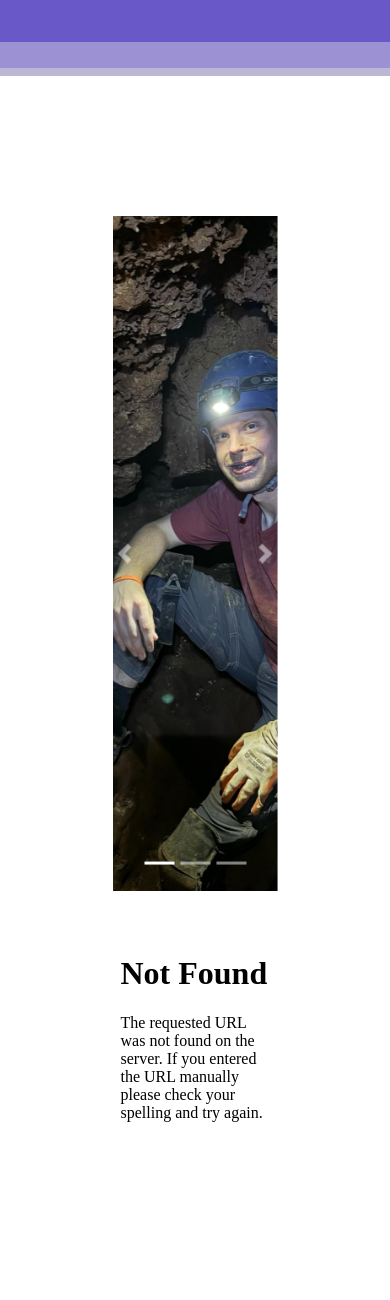
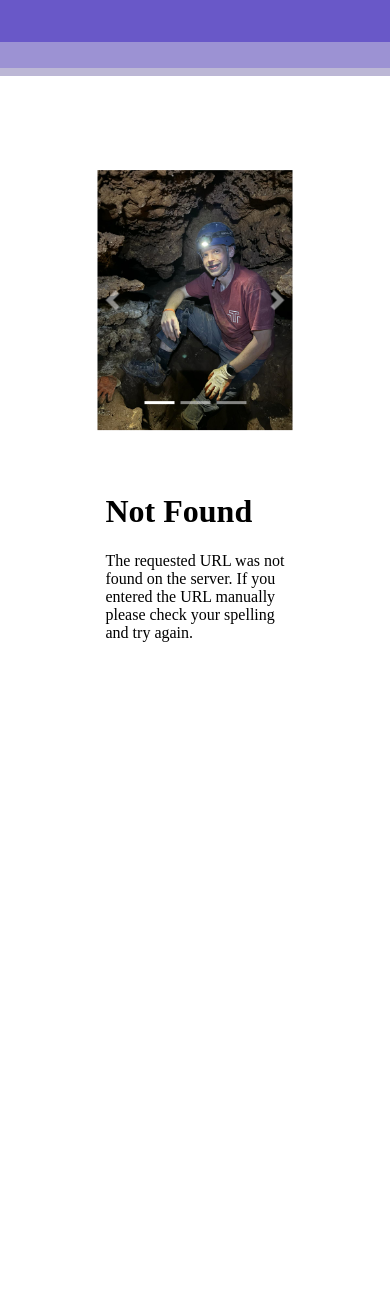
Before and after one commit to Delpen9/Ian-Dover-Personal-Website, a Flask app: page / in a window 390 px wide. Shown: the part 143-1443 px from the top of the page. Run offline with Flask 3, Linux system fonts and the light colour scheme; some libraries are stand-ins or nearby versions.

Commit message:
making it look good in mobile

```diff
--- a/myportfolio/static/css/bio.css
+++ b/myportfolio/static/css/bio.css
@@ -1,3 +1,11 @@
+.container-fluid {
+    width: 100%;
+    padding-right: 0;
+    padding-left: 0;
+    margin-right: auto;
+    margin-left: auto;
+}
+
 .carousel-item img {
     height: 80vh;
     object-fit: cover;
--- a/myportfolio/static/css/bio_mobile.css
+++ b/myportfolio/static/css/bio_mobile.css
@@ -1,11 +1,21 @@
 @media (max-width: 950px) {
+    .container-fluid {
+        width: 100%;
+        padding-right: 0;
+        padding-left: 0;
+        margin-right: auto;
+        margin-left: auto;
+    }
+
     .carousel-item img {
         object-fit: cover;
+        width: 100%;
+        height: auto;
     }
 
     .bio_content_positioning {
         position: absolute;
-        top: 35%;
+        top: 25%;
         left: 50%; /* Centers horizontally by setting left to 50% of the viewport width */
         transform: translate(-50%, -50%); /* Moves the carousel back by half its width and height */
         font-size: 4.0vw;
@@ -22,6 +32,7 @@
         border: none; /* Optional, removes the border */
         overflow-x: hidden;
         width: 100%;
+        max-width: 100%;
         height: 40vh;
         margin-top: 5vh;
     }
```
